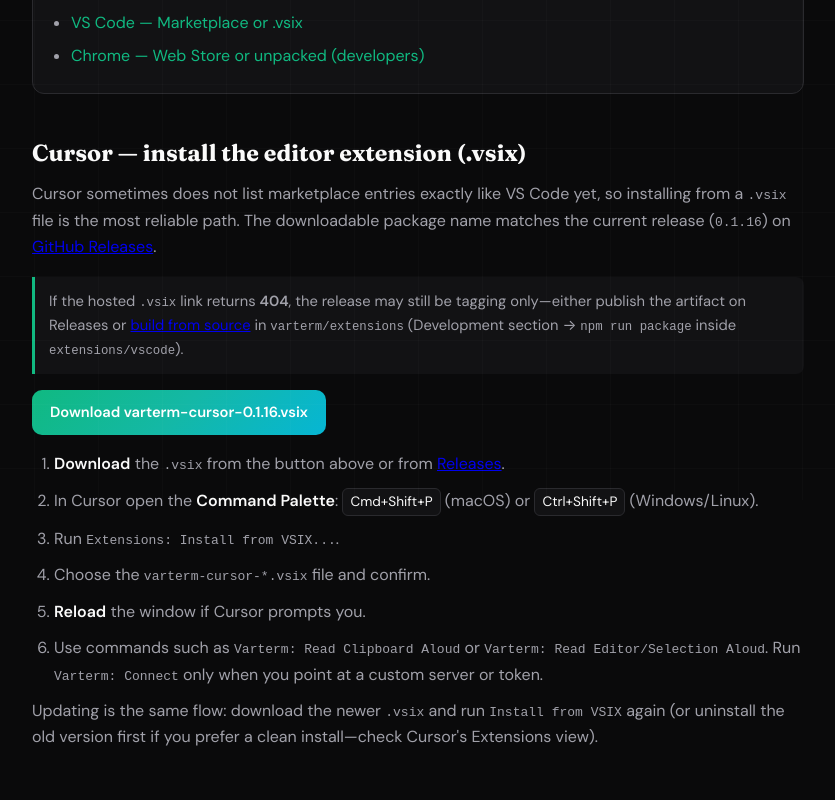
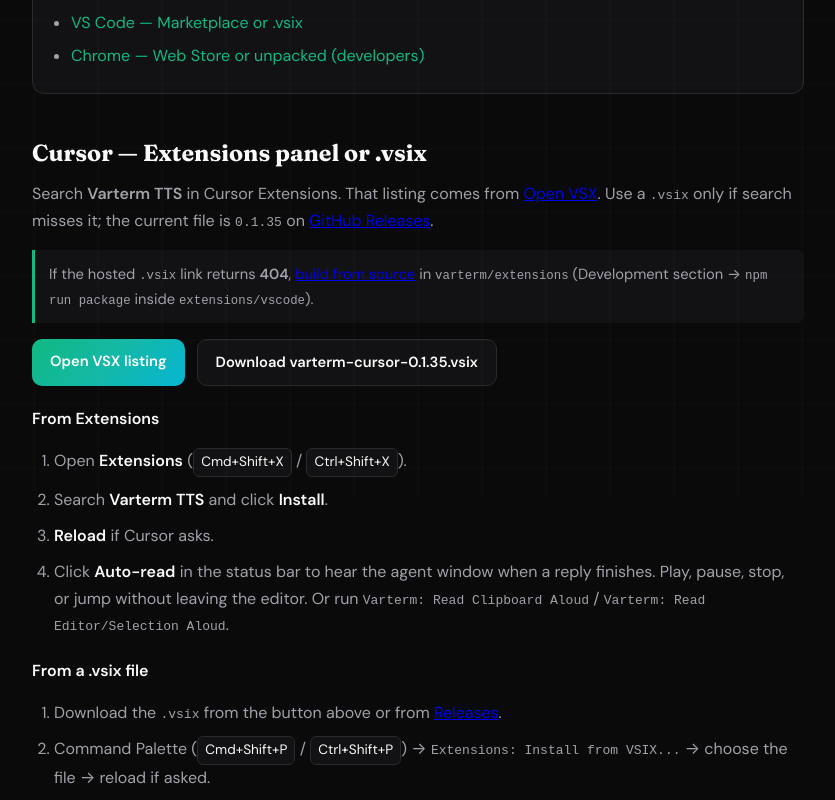
Before and after one commit to varterm/platform, a Next.js app: page /install-extensions in a window 1280 px wide. Shown: the part 300-1100 px from the top of the page, without its empty margins (222-1057 px from the left). Built offline with nearby package versions, Linux system fonts and the light colour scheme; no server answers.

Commit message:
Document Auto-read, play/pause/stop/jump, and point the VSIX at 0.1.35.

```diff
--- a/app/install-extensions/page.js
+++ b/app/install-extensions/page.js
@@ -4,19 +4,19 @@
   EDITOR_EXTENSION_VERSION,
   GITHUB_EXTENSIONS_REPO,
   GITHUB_RELEASES_URL,
+  OPEN_VSX_EXTENSION_URL,
+  VSCODE_MARKETPLACE_URL,
   VSCODE_PACKAGE_README_URL,
   VSIX_DOWNLOAD_URL,
 } from '../../lib/extension-links';
 
-const VSCODE_MARKETPLACE_URL =
-  'https://marketplace.visualstudio.com/items?itemName=varterm.varterm-cursor';
 /** Same baseline as `/extensions`; replace with listing URL when finalized. */
 const CHROME_WEBSTORE_URL = 'https://chromewebstore.google.com/';
 
 export const metadata = {
   title: 'How to install Varterm extensions',
   description:
-    'Step-by-step: install Varterm in Cursor (.vsix), VS Code (Marketplace or .vsix), and Chrome (Web Store or unpacked developer build).',
+    'Install Varterm in Cursor or VS Code, then Auto-read the agent window. Play, pause, stop, and jump from the status bar.',
   keywords: [
     'install cursor extension vsix',
     'vscode extension install vsix',
@@ -57,7 +57,7 @@
           <h2>On this page</h2>
           <ul>
             <li>
-              <a href="#cursor-vsix">Cursor — install from .vsix</a>
+              <a href="#cursor-vsix">Cursor — Extensions panel or .vsix</a>
             </li>
             <li>
               <a href="#vscode-marketplace-vsix">VS Code — Marketplace or .vsix</a>
@@ -69,19 +69,21 @@
         </nav>
 
         <article className={styles.block} id="cursor-vsix">
-          <h2>Cursor — install the editor extension (.vsix)</h2>
+          <h2>Cursor — Extensions panel or .vsix</h2>
           <p>
-            Cursor sometimes does not list marketplace entries exactly like VS Code yet, so installing from
-            a <code>.vsix</code> file is the most reliable path. The downloadable package name matches the
-            current release (<code>{EDITOR_EXTENSION_VERSION}</code>) on{' '}
+            Search <strong>Varterm TTS</strong> in Cursor Extensions. That listing comes from{' '}
+            <a href={OPEN_VSX_EXTENSION_URL} target="_blank" rel="noreferrer">
+              Open VSX
+            </a>
+            . Use a <code>.vsix</code> only if search misses it; the current file is{' '}
+            <code>{EDITOR_EXTENSION_VERSION}</code> on{' '}
             <a href={GITHUB_RELEASES_URL} target="_blank" rel="noreferrer">
               GitHub Releases
             </a>
             .
           </p>
           <p className={styles.note}>
-            If the hosted <code>.vsix</code> link returns <strong>404</strong>, the release may still be
-            tagging only—either publish the artifact on Releases or{' '}
+            If the hosted <code>.vsix</code> link returns <strong>404</strong>,{' '}
             <a href={VSCODE_PACKAGE_README_URL} target="_blank" rel="noreferrer">
               build from source
             </a>{' '}
@@ -89,42 +91,55 @@
             <code>extensions/vscode</code>).
           </p>
           <div className={styles.inlineList}>
-            <a href={VSIX_DOWNLOAD_URL} target="_blank" rel="noreferrer" className={styles.ctaPrimary}>
+            <a
+              href={OPEN_VSX_EXTENSION_URL}
+              target="_blank"
+              rel="noreferrer"
+              className={styles.ctaPrimary}
+            >
+              Open VSX listing
+            </a>
+            <a href={VSIX_DOWNLOAD_URL} target="_blank" rel="noreferrer" className={styles.ctaSecondary}>
               Download varterm-cursor-{EDITOR_EXTENSION_VERSION}.vsix
             </a>
           </div>
+          <h3>From Extensions</h3>
           <ol className={styles.steps}>
             <li>
-              <strong>Download</strong> the <code>.vsix</code> from the button above or from{' '}
+              Open <strong>Extensions</strong> (<kbd className={styles.kbd}>Cmd+Shift+X</kbd> /{' '}
+              <kbd className={styles.kbd}>Ctrl+Shift+X</kbd>).
+            </li>
+            <li>
+              Search <strong>Varterm TTS</strong> and click <strong>Install</strong>.
+            </li>
+            <li>
+              <strong>Reload</strong> if Cursor asks.
+            </li>
+            <li>
+              Click <strong>Auto-read</strong> in the status bar to hear the agent window when a
+              reply finishes. Play, pause, stop, or jump without leaving the editor. Or run{' '}
+              <code>Varterm: Read Clipboard Aloud</code> /{' '}
+              <code>Varterm: Read Editor/Selection Aloud</code>.
+            </li>
+          </ol>
+          <h3>From a .vsix file</h3>
+          <ol className={styles.steps}>
+            <li>
+              Download the <code>.vsix</code> from the button above or from{' '}
               <a href={GITHUB_RELEASES_URL} target="_blank" rel="noreferrer">
                 Releases
               </a>
               .
             </li>
             <li>
-              In Cursor open the <strong>Command Palette</strong>:{' '}
-              <kbd className={styles.kbd}>Cmd+Shift+P</kbd> (macOS) or{' '}
-              <kbd className={styles.kbd}>Ctrl+Shift+P</kbd> (Windows/Linux).
-            </li>
-            <li>
-              Run <code>Extensions: Install from VSIX...</code>.
-            </li>
-            <li>
-              Choose the <code>varterm-cursor-*.vsix</code> file and confirm.
-            </li>
-            <li>
-              <strong>Reload</strong> the window if Cursor prompts you.
-            </li>
-            <li>
-              Use commands such as <code>Varterm: Read Clipboard Aloud</code> or{' '}
-              <code>Varterm: Read Editor/Selection Aloud</code>. Run <code>Varterm: Connect</code> only when
-              you point at a custom server or token.
+              Command Palette (<kbd className={styles.kbd}>Cmd+Shift+P</kbd> /{' '}
+              <kbd className={styles.kbd}>Ctrl+Shift+P</kbd>) →{' '}
+              <code>Extensions: Install from VSIX...</code> → choose the file → reload if asked.
             </li>
           </ol>
           <p>
-            Updating is the same flow: download the newer <code>.vsix</code> and run{' '}
-            <code>Install from VSIX</code> again (or uninstall the old version first if you prefer a clean
-            install—check Cursor&apos;s Extensions view).
+            Store updates come through Extensions. A newer <code>.vsix</code> can be installed the same
+            way if you pin a GitHub build.
           </p>
         </article>
 
--- a/app/layout.js
+++ b/app/layout.js
@@ -1,5 +1,4 @@
 import './globals.css';
-import Script from 'next/script';
 import { HOMEPAGE_FAQ, faqSchemaFromEntries } from '@/lib/seo-faq.js';
 
 const siteUrl = process.env.NEXT_PUBLIC_BASE_URL || 'https://varterm.com';
@@ -12,7 +11,7 @@
     template: '%s | Varterm',
   },
   description:
-    'Free text to speech converter with long-form support and markdown cleanup. No signup, unlimited use. Also available for Cursor, VS Code, and Chrome.',
+    'Free text to speech converter with long-form support and markdown cleanup. In Cursor or VS Code, Auto-read plays the agent window; play, pause, stop, and jump from the status bar.',
   keywords: [
     'free tts',
     'text to speech online',
@@ -35,6 +34,8 @@
     'vscode text to speech',
     'chrome read aloud extension',
     'agent readout tts',
+    'auto-read agent window',
+    'cursor auto read tts',
   ],
   authors: [{ name: 'Varterm' }],
   creator: 'Varterm',
@@ -131,6 +132,19 @@
         <link rel="preconnect" href="https://fonts.gstatic.com" crossOrigin="anonymous" />
         <link rel="preconnect" href="https://www.googletagmanager.com" />
 
+        {/* Google tag (gtag.js) — native head scripts so the ID is in the initial HTML */}
+        <script async src={`https://www.googletagmanager.com/gtag/js?id=${GA_MEASUREMENT_ID}`} />
+        <script
+          dangerouslySetInnerHTML={{
+            __html: `
+              window.dataLayer = window.dataLayer || [];
+              function gtag(){dataLayer.push(arguments);}
+              gtag('js', new Date());
+              gtag('config', '${GA_MEASUREMENT_ID}');
+            `,
+          }}
+        />
+
         {/* Google Fonts */}
         <link
           href="https://fonts.googleapis.com/css2?family=DM+Sans:wght@400;500;600&family=Fraunces:wght@600;700&family=JetBrains+Mono:wght@400;500;600&display=swap"
@@ -155,20 +169,6 @@
       </head>
       <body>
         {children}
-
-        {/* Google Analytics */}
-        <Script
-          src={`https://www.googletagmanager.com/gtag/js?id=${GA_MEASUREMENT_ID}`}
-          strategy="afterInteractive"
-        />
-        <Script id="google-analytics" strategy="afterInteractive">
-          {`
-            window.dataLayer = window.dataLayer || [];
-            function gtag(){dataLayer.push(arguments);}
-            gtag('js', new Date());
-            gtag('config', '${GA_MEASUREMENT_ID}');
-          `}
-        </Script>
       </body>
     </html>
   );
--- a/lib/extension-links.js
+++ b/lib/extension-links.js
@@ -2,7 +2,7 @@
  * Release asset basename on GitHub must be `varterm-cursor-<version>.vsix` matching this value
  * and tag `v<version>`, or the Releases download URL 404s.
  */
-export const EDITOR_EXTENSION_VERSION = '0.1.16';
+export const EDITOR_EXTENSION_VERSION = '0.1.35';
 
 export const GITHUB_EXTENSIONS_REPO = 'https://github.com/varterm/extensions';
 
@@ -17,3 +17,8 @@
 
 /** Works today: README “Development” explains `npm run package` → local .vsix. */
 export const VSCODE_PACKAGE_README_URL = `${GITHUB_EXTENSIONS_REPO}/blob/main/extensions/vscode/README.md#development`;
+
+export const OPEN_VSX_EXTENSION_URL = 'https://open-vsx.org/extension/Varterm/varterm-cursor';
+
+export const VSCODE_MARKETPLACE_URL =
+  'https://marketplace.visualstudio.com/items?itemName=Varterm.varterm-cursor';
```
Also changed, not shown: app/HomeClient.js (+7 -2 lines), app/extensions/page.js (+44 -48 lines), content/news/editor-extension-in-the-store.md (added, +27 -0 lines), public/llms-full.txt, public/llms.txt, 3 other files (tests, documents, lock files or other folders).
